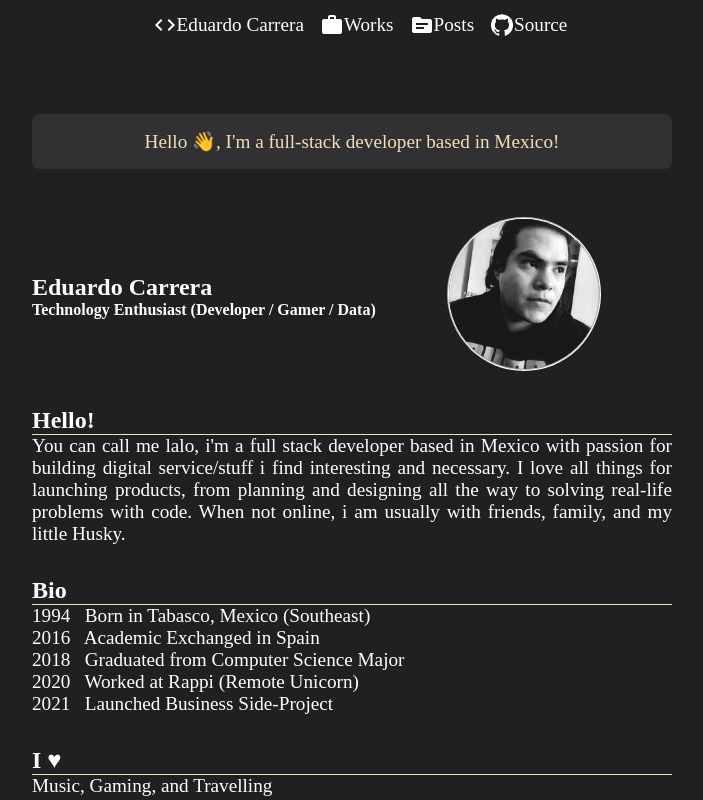
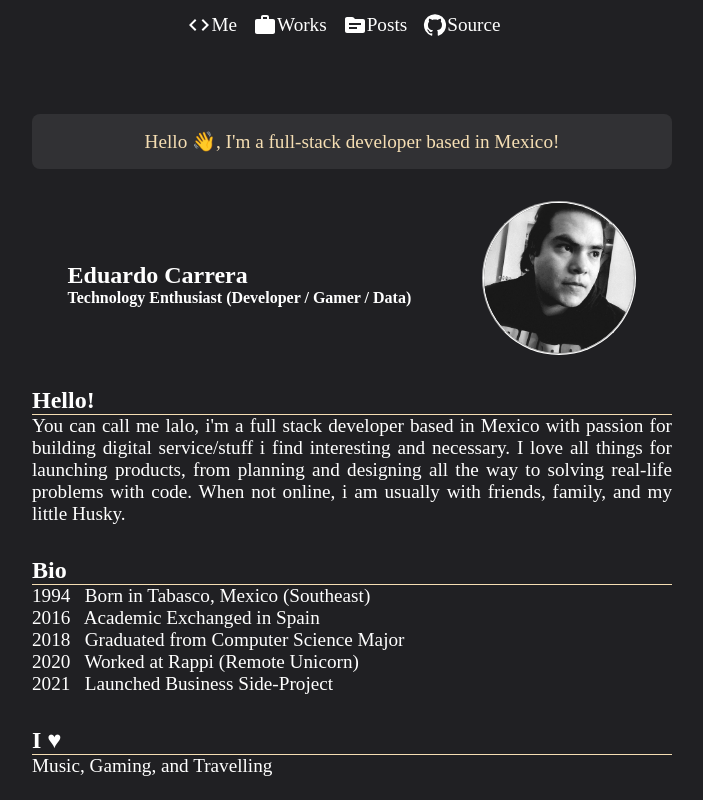
Before and after one commit to laloh/portfolio, a React (Create React App) app: page / in a window 1280 px wide. Shown: the top 800 px of the page, without its empty margins (288-991 px from the left). Built offline with nearby package versions, Linux system fonts and the light colour scheme.

Commit message:
Fix width and height

```diff
--- a/src/App.css
+++ b/src/App.css
@@ -15,11 +15,6 @@ body {
 }
 
 /* Right part of the header */
-.header > span {
-	color: white;
-	font-size: 1.5rem;
-}
-
 .header-profile {
 	color: white;
 	display: flex;
@@ -32,8 +27,9 @@ body {
 .header-profile-source {
 	font-size: 1.2rem;
 	display: flex;
+	flex-direction: row;
 	align-items: center;
-	padding-left: 1rem;
+	padding-right: 1rem;
 }
 
 .container {
@@ -54,18 +50,18 @@ body {
 .intro-img {
 	display: flex;
 	flex-direction: row;
+	flex-wrap: wrap;
+	justify-content: space-around;
 	color: white;
-	margin-top: 3rem;
+	margin-top: 2rem;
+	margin-bottom: 2rem;
 }
 
 .intro-img-profile {
 	margin-top: auto;
-	margin-bottom: auto;
+	margin-bottom: 3rem;
 }
 
-.intro-img-avatar {
-	margin: auto;
-}
 
 .body-content > h4 {
 	font-size: 1.5rem;
@@ -113,26 +109,29 @@ a {
 	color: white;
 }
 
+
+/* Card component */
+
 .title-works {
-	padding-left: 25%;
-	padding-right: 25%;
+	padding-left: 22%;
+	padding-right: 22%;
 	margin-top: 3rem;
 	color: white;
 }
 
-/* Card component */
+
 .container-works {
 	display: flex;
 	flex-direction: row;
 	flex-wrap: wrap;
+	justify-content: center;
 	padding-top: 2%;
-	padding-left: 25%;
-	padding-right: 25%;
+	padding-left: 15%;
+	padding-right: 15%;
 }
 
 .container-works > h1 {
 	color: white;
-	padding-bottom: 2rem;
 }
 
 .card {
--- a/src/components/Header.js
+++ b/src/components/Header.js
@@ -13,7 +13,7 @@ export default function ButtonAppBar() {
 		  <div className='header-profile'>
 				<div className='header-profile-name'>
 					<CodeIcon/>
-					<Link className='text-link' to='/' >Eduardo Carrera</Link>
+					<Link className='text-link' to='/' >Me</Link>
 				</div>
 				<div className='header-profile-works'>
 					<WorkRoundedIcon/>
--- a/src/components/Intro.js
+++ b/src/components/Intro.js
@@ -9,9 +9,7 @@ const Intro = props => {
 					<h2>Eduardo Carrera</h2>
 					<h4>Technology Enthusiast (Developer / Gamer / Data)</h4>
 				</div>
-				<div className='intro-img-avatar'>
-					<img className='profile-img' src={require('../assets/profile.jpg')} alt='Developer' />
-				</div>
+				<img className='profile-img' src={require('../assets/profile.jpg')} alt='Developer' />
 			</div>
 		</div>
 	)
```
